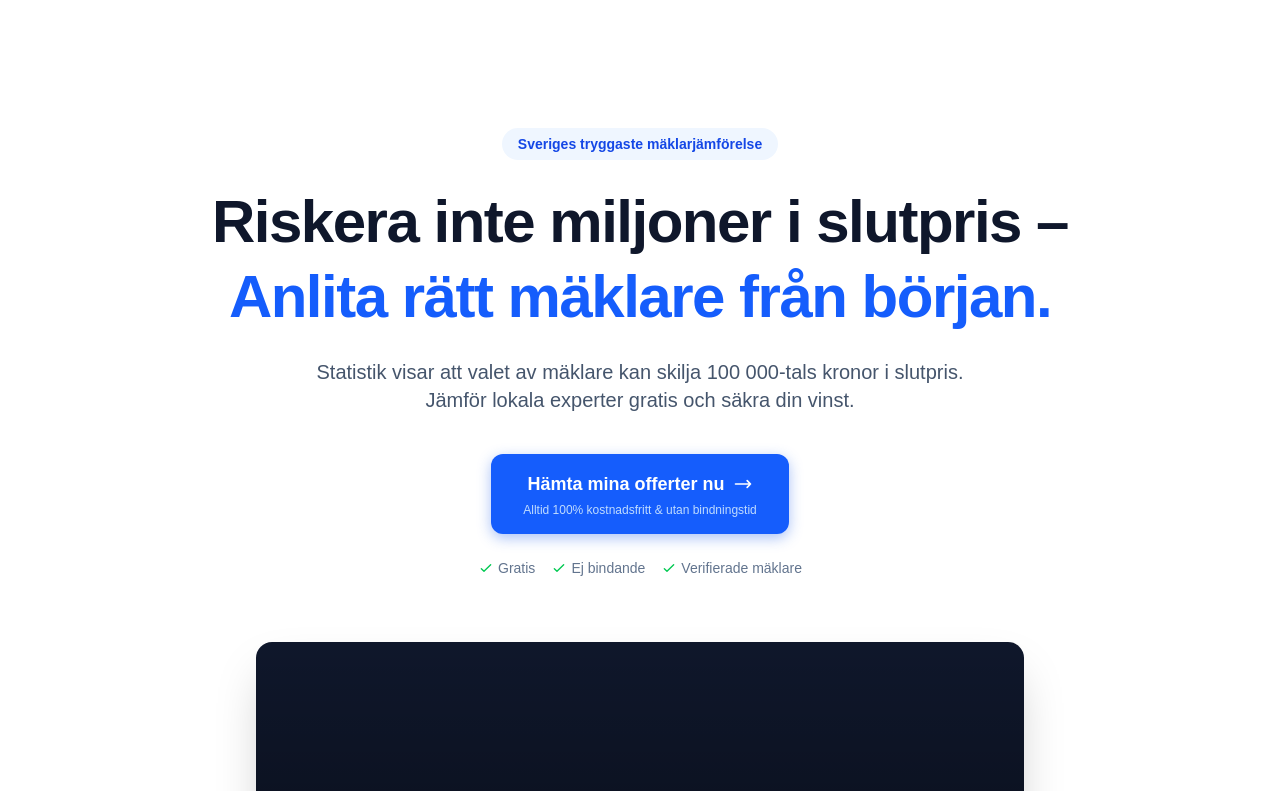
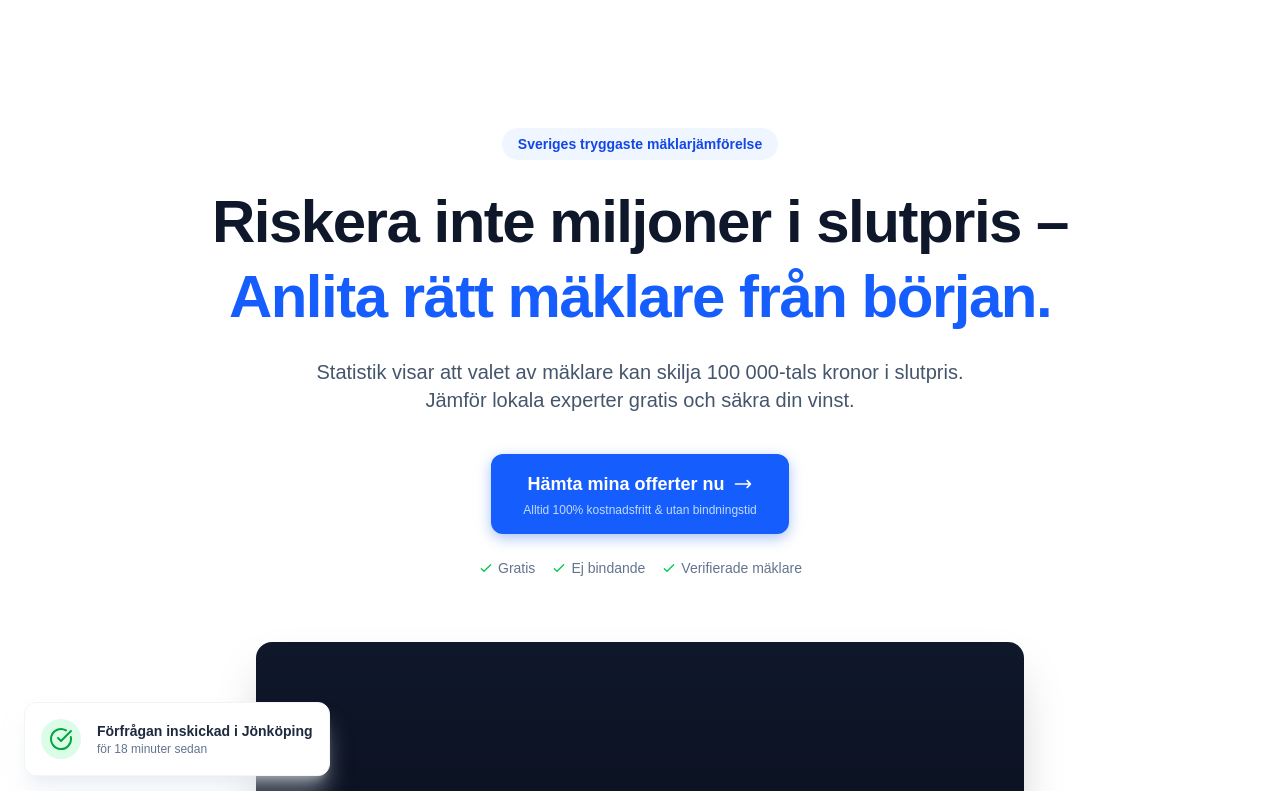
Before and after one commit to erik687/offerthem-web, a Next.js app: page / in a window 1280 px wide. Shown: the top 791 px of the page. Built offline with nearby package versions, Linux system fonts and the light colour scheme.

Commit message:
feat: add social proof popup notification

```diff
--- a/app/page.tsx
+++ b/app/page.tsx
@@ -3,6 +3,7 @@ import { TrustSection } from "@/components/TrustSection";
 import { StepsSection } from "@/components/StepsSection";
 import { BrokerLogos } from "@/components/BrokerLogos";
 import { FAQSection } from "@/components/FAQSection";
+import { SocialProofPopup } from "@/components/SocialProofPopup";
 
 export default function Home() {
   return (
@@ -145,6 +146,9 @@ export default function Home() {
           <p>© {new Date().getFullYear()} OffertHem. Alla rättigheter reserverade.</p>
         </div>
       </footer>
+
+      {/* Dynamic Social Proof Notification */}
+      <SocialProofPopup />
     </main>
   );
 }
--- /dev/null
+++ b/components/SocialProofPopup.tsx
@@ -0,0 +1,69 @@
+"use client";
+
+import { useEffect, useState } from "react";
+import { motion, AnimatePresence } from "framer-motion";
+import { CheckCircle } from "lucide-react";
+
+const CITIES = [
+    "Stockholm", "Göteborg", "Malmö", "Uppsala", "Västerås",
+    "Örebro", "Linköping", "Helsingborg", "Jönköping", "Norrköping"
+];
+
+const TIMES = [2, 4, 5, 8, 9, 11, 13, 14, 15, 17, 18, 21, 22, 26, 31, 35, 41, 48];
+
+export const SocialProofPopup = () => {
+    const [isVisible, setIsVisible] = useState(false);
+    const [data, setData] = useState({ city: "", time: 0 });
+
+    useEffect(() => {
+        const showNotification = () => {
+            const city = CITIES[Math.floor(Math.random() * CITIES.length)];
+            const time = TIMES[Math.floor(Math.random() * TIMES.length)];
+
+            setData({ city, time });
+            setIsVisible(true);
+
+            // Hide after 5 seconds
+            setTimeout(() => {
+                setIsVisible(false);
+            }, 5000);
+        };
+
+        // Initial delay: 5 seconds
+        const initialTimer = setTimeout(() => {
+            showNotification();
+
+            // Then repeat every 38 seconds
+            const interval = setInterval(showNotification, 38000);
+            return () => clearInterval(interval);
+        }, 5000);
+
+        return () => clearTimeout(initialTimer);
+    }, []);
+
+    return (
+        <AnimatePresence>
+            {isVisible && (
+                <motion.div
+                    initial={{ opacity: 0, y: 50, x: -20 }}
+                    animate={{ opacity: 1, y: 0, x: 0 }}
+                    exit={{ opacity: 0, y: 20, x: -20 }}
+                    transition={{ duration: 0.5, ease: "easeOut" }}
+                    className="fixed bottom-6 left-6 z-50 bg-white rounded-xl shadow-xl shadow-slate-200/50 border border-slate-100 p-4 max-w-xs flex items-center gap-4"
+                >
+                    <div className="flex-shrink-0 w-10 h-10 bg-green-100 rounded-full flex items-center justify-center">
+                        <CheckCircle className="w-6 h-6 text-green-600" />
+                    </div>
+                    <div>
+                        <p className="text-sm font-bold text-slate-800">
+                            Förfrågan inskickad i {data.city}
+                        </p>
+                        <p className="text-xs text-slate-500 font-medium">
+                            för {data.time} minuter sedan
+                        </p>
+                    </div>
+                </motion.div>
+            )}
+        </AnimatePresence>
+    );
+};
```
